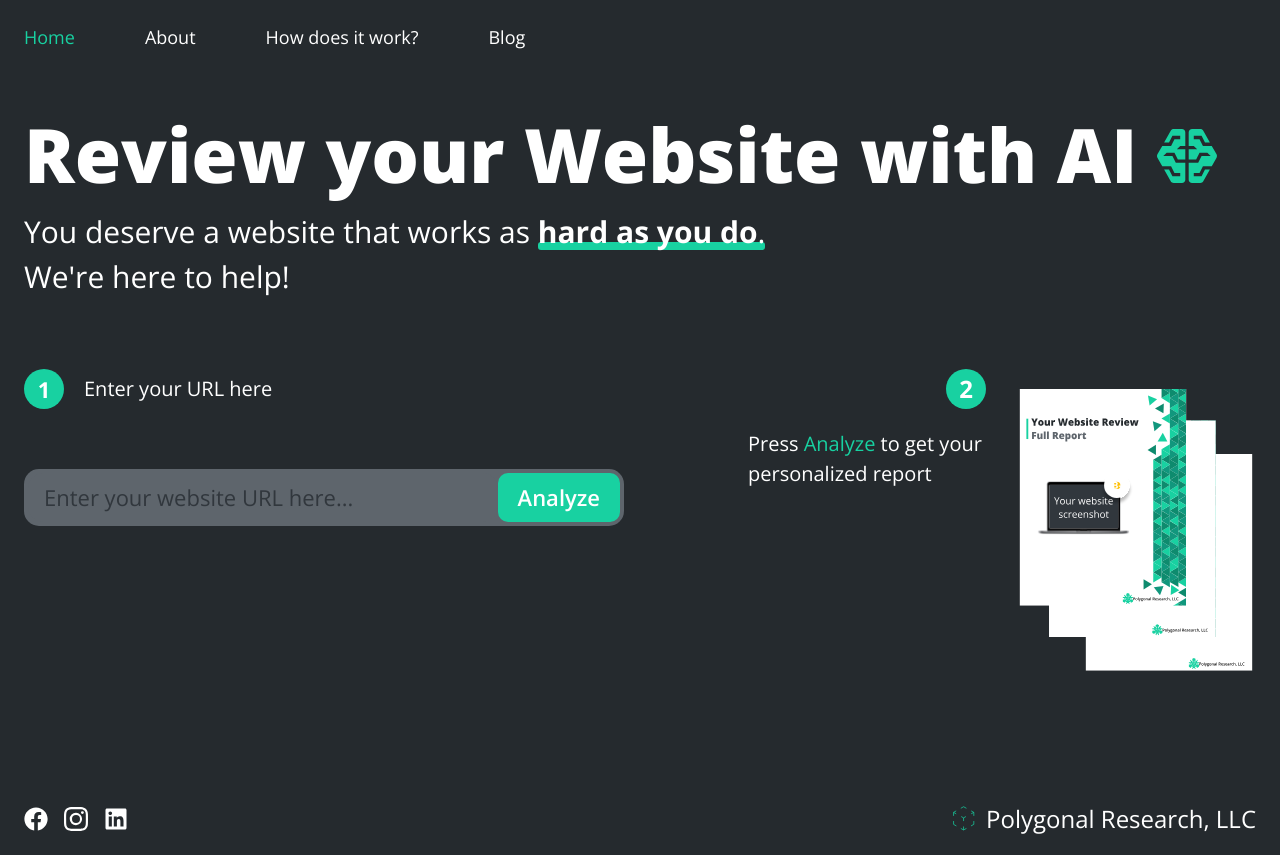
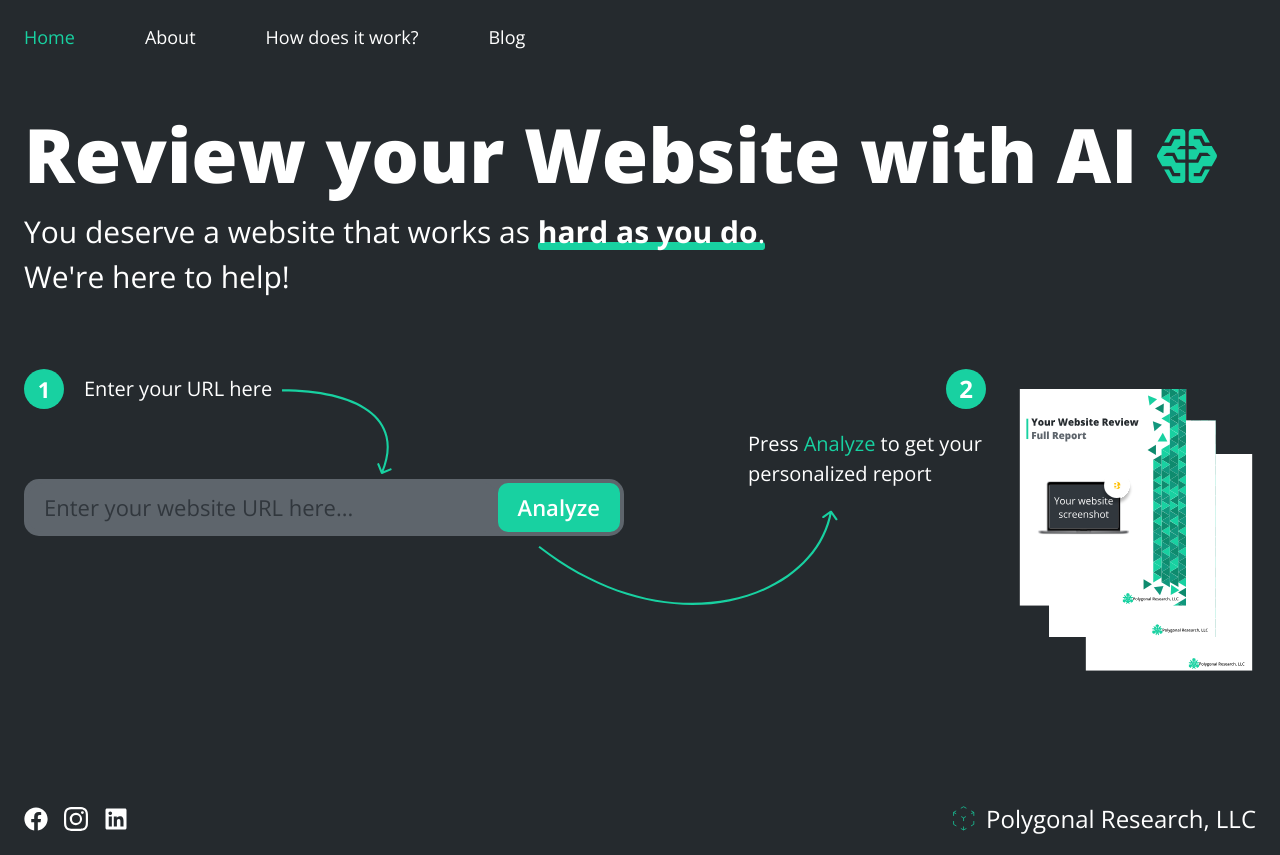
Before and after one commit to ShaYri12/web-review-with-ai, a Next.js app: page / in a window 1280 px wide. Built offline with nearby package versions, Linux system fonts and the light colour scheme.

Commit message:
arrows added

```diff
--- a/app/page.tsx
+++ b/app/page.tsx
@@ -58,16 +58,23 @@ export default function Home() {
 
             <div className="3xl:mt-[80px] lg:mt-[70px] md:mt-[60px] mt-[50px] flex lg:flex-row flex-col justify-between gap-8 xl:gap-[100px]">
               <div className="relative flex-1 lg:w-auto max-w-[600px]">
-                <div className="flex items-center space-x-2 md:space-x-4 lg:space-x-[20px] 3xl:space-x-[26px] 3xl:mb-[80px] lg:mb-[60px] mb-[40px]">
+                <div className="flex items-center space-x-2 md:space-x-4 lg:space-x-[20px] 3xl:space-x-[26px] 3xl:mb-[100px] lg:mb-[70px] sm:mb-[65px] mb-[40px]">
                   <span className="3xl:w-[50px] lg:w-[40px] md:w-[35px] w-[30px] min-w-[32px] 3xl:h-[50px] lg:h-[40px] md:h-[35px] h-[30px] rounded-full 3xl:text-[30px] lg:text-[22px] md:text-[18px] font-bold bg-cyan flex items-center justify-center">
                     1
                   </span>
-                  <span className="text-[18px] lg:text-[20px] 3xl:text-[25px]">
+                  <span className="relative text-[18px] lg:text-[20px] 3xl:text-[25px]">
                     Enter your URL here
+                    <Image
+                      src="/assets/arrow-down.svg"
+                      alt="arrow-down"
+                      width={150.91}
+                      height={117.5}
+                      className="sm:block hidden 3xl:w-[150.91px] xl:w-[110px] w-[90px] 3xl:h-[117.5px] absolute 3xl:right-[-170px] xl:right-[-120px] right-[-100px] top-[15px]"
+                    />
                   </span>
                 </div>
 
-                <div className="flex sm:flex-nowrap flex-wrap justify-end bg-[#5E656C] rounded-[15px] p-[4px] lg:gap-0 gap-1">
+                <div className="flex sm:flex-nowrap flex-wrap justify-end bg-[#5E656C] rounded-[15px] p-[4px] lg:gap-0 gap-1 3xl:w-[800px]">
                   <input
                     type="text"
                     value={url}
@@ -108,6 +115,13 @@ export default function Home() {
                     </span>
                   </div>
                 </div>
+                <Image
+                  src="/assets/arrow-up.svg"
+                  alt="arrow-up"
+                  width={414.5}
+                  height={131.28}
+                  className="lg:block hidden 3xl:w-[414.5px] xl:w-[300px] w-[240px] 3xl:h-[131.28px] absolute 3xl:left-[-260px] xl:left-[-190px] left-[-120px] 3xl:top-[75%] xl:top-[61%] top-[60%] -translate-y-1/2"
+                />
               </div>
             </div>
           </div>
```
